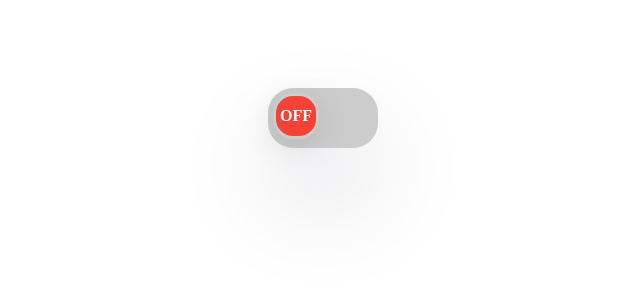
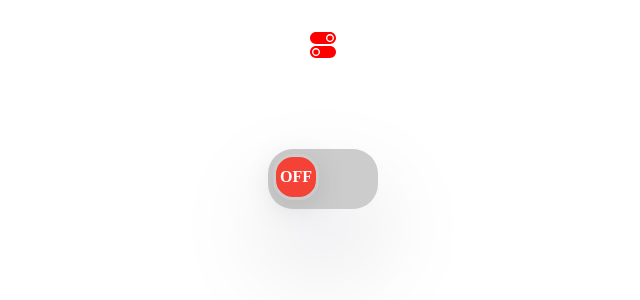
Before and after one commit to praveen199/toggle-switch, a React (Vite) app: page / in a window 1280 px wide. Shown: the top 300 px of the page, without its empty margins (325-965 px from the left). Built offline with nearby package versions, Linux system fonts and the light colour scheme.

Commit message:
Adding react Icons

```diff
--- a/package.json
+++ b/package.json
@@ -11,7 +11,8 @@
   },
   "dependencies": {
     "react": "^19.2.0",
-    "react-dom": "^19.2.0"
+    "react-dom": "^19.2.0",
+    "react-icons": "^5.5.0"
   },
   "devDependencies": {
     "@eslint/js": "^9.39.1",
--- a/src/components/ToggleSwitch.jsx
+++ b/src/components/ToggleSwitch.jsx
@@ -1,4 +1,5 @@
 import React, { useState } from "react";
+import { IoIosSwitch } from "react-icons/io";
 import "./ToggleSwitch.css";
 
 const ToggleSwitch = () => {
@@ -10,6 +11,10 @@ const ToggleSwitch = () => {
     setIsOn(!isOn);
   };
   return (
+    <>
+      <h1 style={{ color: "#000", textAlign: "center" }}>
+          <IoIosSwitch style={{ color: "red", textAlign: "center" }} />
+      </h1>
       <div
         className="toggle-switch"
         style={toggleBGColor}
@@ -19,6 +24,7 @@ const ToggleSwitch = () => {
           <span className="switch-state"> {checkIsOn}</span>
         </div>
       </div>
+    </>
   );
 };
 
```
Also changed, not shown: 1 other file (tests, documents, lock files or other folders). Lines whose indentation alone changed are shown as unchanged.
